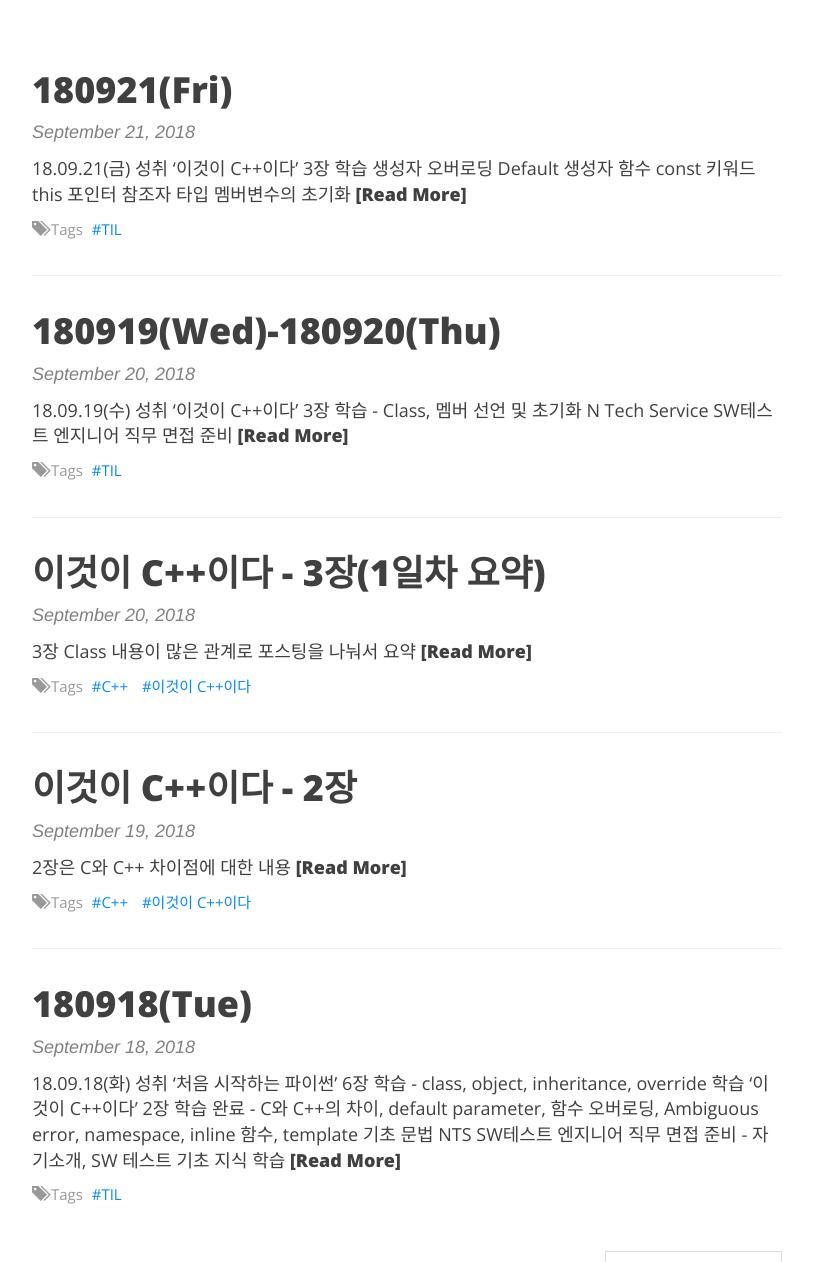
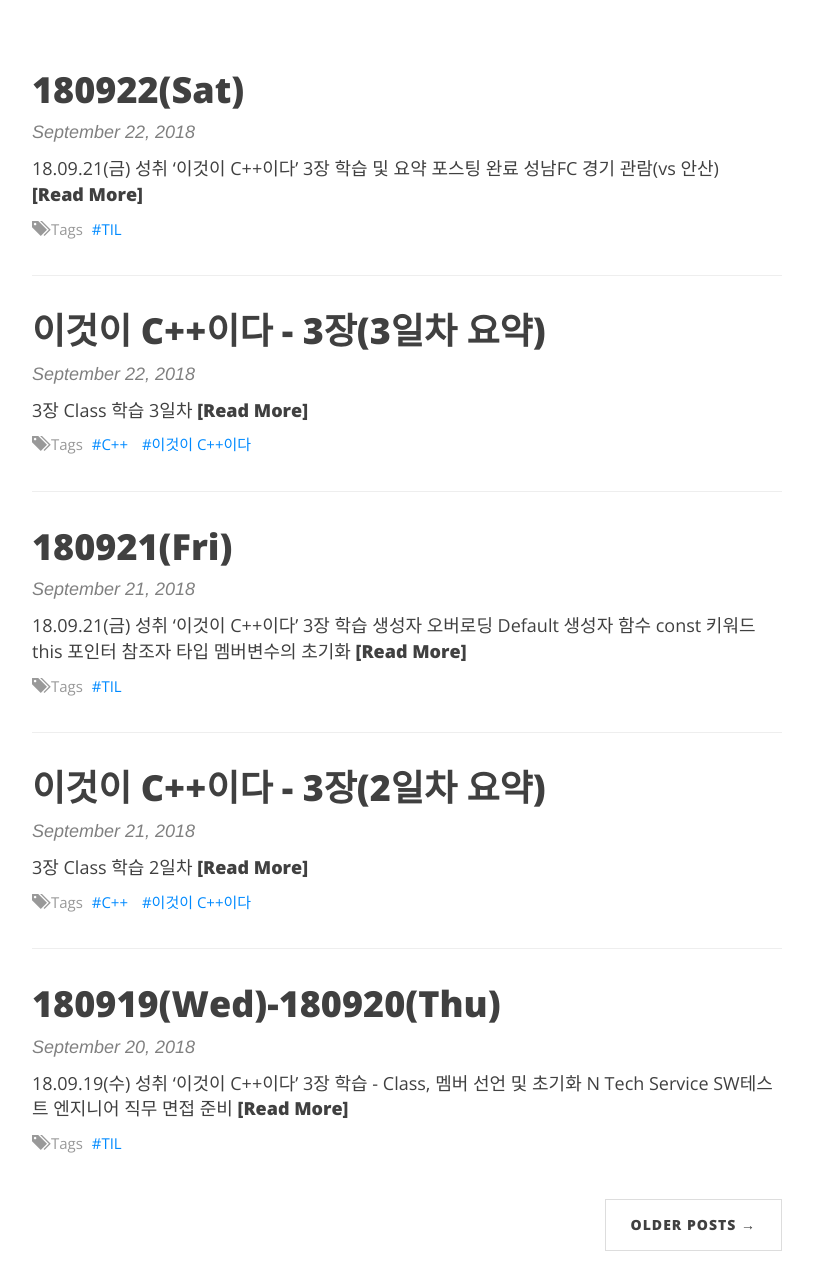
Before and after one commit to choidslab/choidslab.github.io, a Jekyll site: the page built from index.html, in a window 1280 px wide and 1400 px high, scrolled down 405 px. Shown: the part 138-1400 px from the top of the window, without its empty margins (233-1046 px from the left). Built offline with Jekyll 4.4.1, drawn with Linux system fonts in a browser that asks for light colours; nearby versions of some CDN libraries; the list of posts is cut into pages by our own code; some of the changed lines change nothing that is shown.

Commit message:
이것이 C++이다 3장 요약 완료,TIL180922 작성

````diff
--- a/_posts/CC++/2018-09-20-Cplus-ch3.md
+++ b/_posts/CC++/2018-09-20-Cplus-ch3.md
@@ -11,7 +11,7 @@ tags: [C++, 이것이 C++이다, ]
 ---
 
 # 3장 Class
-내용이 많은 관계로 포스팅을 나눠서 요약
+내용이 많은 관계로 포스팅을 나눠서 요약 (학습 1일차)
 
 ### 1. class와 struct 차이
   - class와 struct는 매우 유사
--- /dev/null
+++ b/_posts/CC++/2018-09-22-Cplus-ch3_2.md
@@ -0,0 +1,239 @@
+---
+layout: post
+title: "이것이 C++이다 - 3장(2일차 요약)"
+subtitle: ""
+date: 2018-09-21 12:00:00 +0900
+comments: true
+author: DSLab
+background: '/img/bg-index.jpg'
+category: ccplus
+tags: [C++, 이것이 C++이다, ]
+---
+
+# 3장 Class
+학습 2일차
+
+### 1. 동적 객체의 생성 및 소멸
+  - `new` 키워드로 객체 동적 생성, `delete` 키워드로 객체 소멸(생성자, 소멸자 호출)
+  - 생성자와 소멸자의 호출 시점을 잘 알아야 함
+  - `배열로 생성한 객체는 반드시 배열로 삭제`(배열로 삭제하지 않을 경우 배열 첫 번째 요소만 삭제)
+
+```c++
+#include <iostream>
+using namespace std;
+
+class CTest
+{
+private:
+    int m_nData;
+
+public:
+    CTest()
+    {
+        cout << "CTest::CTest()" << endl;
+    }
+
+    ~CTest()
+    {
+        cout << "~CTest::CTest()" << endl;
+    }
+};
+
+int main()
+{
+    cout << "Begin" << endl;
+
+ // new 연산자를 이용해 객체 생성
+ // CTest `*pData` = new CTest;
+    cout << "Test" << endl;
+
+ // delete 연산자를 이용해 객체 삭제
+    delete pData;
+    cout << "End" << endl;
+
+    CTest `*pData` = new CTest[3];
+
+    delete[] pData;
+
+    cout << "End" << endl;
+
+    return 0;
+}
+// 실행결과
+// Begin
+// CTest::CTest()
+// CTest::CTest()
+// CTest::CTest()
+// ~CTest::CTest()
+// ~CTest::CTest()
+// ~CTest::CTest()
+// End
+```
+<br>
+
+### 2. 참조(Reference) type 멤버 초기화
+  - class 멤버변수도 참조 type으로 선언 가능
+  - `참조자는 반드시 선언과 동시에 초기화` 되어야 함
+  - 멤버 이니셜라이저(Member Initializer)에 의해 초기화
+
+```c++
+#include <iostream>
+using namespace std;
+
+class CTest
+{
+private:
+    // 참조자 타입의 멤버변수
+    int &m_Data;
+public:
+
+    // 참조자 타입의 멤버변수는 반드시 객체 생성과 동시에 초기화 되어야 한다!
+    // (참조자는 선언과 동시에 초기화 되어야 하기 때문에)
+    CTest(int &nParam) : m_Data(nParam)
+    {
+        // empty
+    }
+
+    int GetData()
+    {
+        return m_Data;
+    }
+
+};
+
+int main()
+{
+    int num = 10;
+    // 객체 생성 및 생성자에 인자값 전달을 통해 초기화
+    CTest test(num);
+
+    cout << test.GetData() << endl;
+
+    // 참조 원본값 수정 후 결과
+    num = 20;
+    cout << test.GetData() << endl;
+
+    return 0;
+}
+
+// 실행 결과
+// 10
+// 20
+```
+<br>
+
+### 3. 생성자 오버로딩
+  - 생성자도 함수이기 때문에 오버로딩 가능
+  - 생성자를 오버로딩 할 경우 중복된 코드를 작성하기 때문에 비효율적
+  - C++11에는 `생성자 위임`이 가능(생성자에서 이미 정의된 생성자 호출 가능)
+  - 생성자 위임 예시 코드 `CMyPoint(int x, int y) : CMyPoint(x)`
+
+```c++
+#include <iostream>
+using namespace std;
+
+class CMyPoint
+{
+private:
+    int m_x = 0;
+    int m_y = 0;
+public:
+    CMyPoint(int x)
+    {
+        cout << "CMyPoint(int)" << endl;
+        // x 값이 100을 넘는지 검사, 넘을 경우 100으로 값 고정
+        if(x > 100)
+            x = 100;
+
+        m_x = x;
+    }
+
+    // C++11에서는 생성자에서 이미 정의된 생성자를 호출하여 멤버변수 초기화 가능
+    CMyPoint(int x, int y) : CMyPoint(x)
+    {
+        cout << "CMyPoint(int, int)" << endl;
+
+        // y값 검사 후 200이 넘으면 200으로 값 고정
+        if(y > 200)
+            y = 200;
+
+        m_y = y;
+    }
+
+    void Print()
+    {
+        cout << "X: " << m_x << endl;
+        cout << "Y: " << m_y << endl;
+    }
+};
+
+int main()
+{
+    CMyPoint ptBegin(110);
+    ptBegin.Print();
+
+    CMyPoint ptEnd(50, 250);
+    ptEnd.Print();
+
+    return 0;
+}
+
+// 실행결과
+// CMyPoint(int)
+// X: 100
+// Y: 0
+// CMyPoint(int) --> 매개변수가 2개인 생성자에서 매개변수가 1개인 생성자를 호출
+// CMyPoint(int, int)
+// X: 50
+// Y: 200
+```
+<br>
+
+### 4. 명시적 Default 생성자
+  - `default` 키워드를 통해 명시적으로 Default 생성자 선언 & 정의
+  - Default 생성자를 구현하지 않고 새로운 생성자를 구현할 경우 Default 생성자는 사라진다.
+    - `delete` 키워드를 통해 Default 생성자의 삭제를 명시할 수 있다.
+    - ex) `CTest() = delete;`
+
+```c++
+#include <iostream>
+using namespace std;
+
+class CTest
+{
+public:
+    int m_nData = 5;
+    // 함수의 선언과 정의는 분리하는 것이 효율적일 때가 많다.
+    // CTest();
+
+    // default 키워드를 사용하면 Default 생성자의 선언과 정의를 한 번에 처리할 수 있다.
+    CTest() = default;
+
+};
+
+// class 외부에 Default 생성자 정의
+//CTest::CTest()
+//{
+//    // empty
+//}
+
+int main()
+{
+    CTest a;
+    cout << a.m_nData << endl;
+
+    return 0;
+}
+```
+
+<br>
+
+>본 포스팅 내용은 `이것이 C++이다`를 학습한 내용을 바탕으로 요약한 글입니다. 코드에 문제가 있을 수 있으며 다소 부정확한 내용이 있을 수 있으니 참고하시기 바랍니다. 잘못된 내용이 있다면 덧글로 남겨주시면 내용을 반영하여 수정하도록 하겠습니다. 감사합니다.
+
+<br>
+
+---
+
+#### [Reference]
+
+[1] 이것이 C++이다, p.125-135
--- /dev/null
+++ b/_posts/CC++/2018-09-22-Cplus-ch3_3.md
@@ -0,0 +1,240 @@
+---
+layout: post
+title: "이것이 C++이다 - 3장(3일차 요약)"
+subtitle: ""
+date: 2018-09-22 22:00:00 +0900
+comments: true
+author: DSLab
+background: '/img/bg-index.jpg'
+category: ccplus
+tags: [C++, 이것이 C++이다, ]
+---
+
+# 3장 Class
+학습 3일차
+
+### 1. this 포인터
+  - this 포인터(`*this`)는 class에 의해 생성된 실제 객체의 주소를 가리키는 포인터
+  - `*this`를 통해 생성된 객체 자신의 멤버변수 및 멤버함수에 접근
+  - 아래의 코드 PrintData() 함수에서 m_data에 접근하는 것은 실제 컴파일에서 `this->m_data`로 변환되어 컴파일
+
+```c++
+#include <iostream>
+using namespace std;
+
+class CMyData
+{
+private:
+    int m_data;
+public:
+    CMyData(int nParam) : m_data(nParam)
+    {
+
+    }
+
+    void PrintData()
+    {
+        // m_data 출력
+        cout << m_data << endl;
+        // CMyData 클래스의 멤버변수 m_data 출력
+        cout << CMyData::m_data << endl;
+        // 멤버함수를 호출한 인스턴스의 m_data 멤버 값 출력
+        cout << `this->m_data` << endl;
+        // 멤버함수를 호출한 인스턴스의 CMyData 클래스 멤버 m_data 출력
+        cout << `this->CMyData::m_data` << endl;
+    }
+
+};
+
+int main()
+{
+    CMyData a(5), b(10);
+    a.PrintData();
+    b.PrintData();
+
+    return 0;
+}
+// 실행결과
+// 5
+// 5
+// 5
+// 5
+// 10
+// 10
+// 10
+// 10
+```
+<br>
+
+### 2. 상수형 함수
+  - 멤버함수에 `const` 키워드를 붙여 실수로 멤버변수를 변경하지 못하도록 사전에 방지
+  - 상수화된 멤버함수는 멤버변수에 대한 읽기만 가능하도록 설정
+  - 단, 멤버변수에 `mutable` 키워드가 선언되었을 경우 `const` 선언된 멤버함수에서도 멤버변수 값 변경 가능
+
+```c++
+#include <iostream>
+using namespace std;
+
+class CTest
+{
+private:
+    int m_nData = 0;
+    // `mutable` int m_nData = 0; <-- mutable 선언으로 값을 변경할 수 있음
+
+public:
+    CTest(int nParam) : m_nData(nParam) {}
+    ~CTest(){}
+
+    // 멤버함수 끝에 const 키워드를 입력하여 멤버변수에 대한 잘못된 변경을 사전에 방지한다.
+    // 멤버함수에서 멤버변수에 대한 읽기 기능만 가능하도록 함
+    int GetData() const
+    {
+        return m_nData;
+    }
+
+    int SetData(int nParam)
+    {
+        m_nData = nParam;
+    }
+};
+
+int main()
+{
+    CTest test(10);
+    cout << test.GetData() << endl;
+
+    return 0;
+}
+```
+<br>
+
+### 3. 멤버함수 오버로딩
+  - 동일 이름의 함수가 여러개 존재할 수 있음(2장 함수 오버로딩 내용 참고)
+  - 함수 오버로딩의 조건(매개변수 개수가 달라야 함, 매개변수 type이 달라야 함)
+  - 잘못된 함수 오버로딩 문법(Return type만 다른 경우)
+  - `delete` 키워드를 통해 오버로딩 된 함수의 접근을 차단(컴파일 에러 발생)
+    - ex) `void SetData(double dParam) = delete;`
+
+```c++
+#include <iostream>
+using namespace std;
+
+class CMyData
+{
+private:
+    int m_nData;
+public:
+    CMyData(): m_nData(0){}
+    int GetData()
+    {
+        return m_nData;
+    }
+    void SetData(int nParam) // 매개변수 type - int
+    {
+        m_nData = nParam;
+    }
+
+    void SetData(double nParam) // 매개변수 type - double
+    {
+        m_nData = 0;
+    }
+
+};
+
+int main()
+{
+    CMyData a;
+
+    // SetData(int) 함수 호출
+    a.SetData(10);
+    cout << a.GetData() << endl;
+
+    CMyData b;
+    // SetData(double) 함수 호출
+    b.SetData(5.5);
+    cout << b.GetData() << endl;
+
+    return 0;
+}
+```
+<br>
+
+### 4. static 멤버
+  - 일반적으로 class의 멤버함수(또는 멤버변수)에 접근하려면 객체 생성 후 접근
+  - 그러나 객체 생성 없이 멤버함수(멤버변수)에 접근해야 할 때가 있음
+  - 이 때 함수를 전역 위치에 선언하는 대신 class 멤버함수(멤버변수)로 구현한 뒤 static 키워드를 써줌
+    - 전역함수(전역변수)와 동일한 효과를 얻을 수 있음
+    - 전역 위치에 직접 구현한 것보다 안전하게 함수 및 변수를 사용할 수 있음
+  - static 멤버에는 `this 포인터 사용 불가능`
+
+```c++
+// class 내부에서 멤버에 static 키워드 사용시 전역 선언처럼 사용 가능
+// 전역변수, 전역함수로 만들어서 사용할 경우 발생할 수 있는 문제를 방지하기 위해 class 내부에 정의 후 static 선언!
+// static 선언된 멤버는 객체 생성 없이 호출이 가능하다. (객체 생성 없이 특정 함수나 변수를 사용해야 할 때 활용)
+
+#include <iostream>
+using namespace std;
+
+class CTest
+{
+private:
+    int m_nData;
+
+    // static 멤버변수 선언(정의는 하지 않음)
+    static int m_nCount;
+
+public:
+    CTest(int nParam) : m_nData(nParam)
+    {
+        m_nCount++;
+    }
+
+    int GetData()
+    {
+        return m_nData;
+    }
+
+    void ResetCount()
+    {
+        m_nCount = 0;
+    }
+
+    // static 멤버함수 선언 및 정의
+    static int GetCount()
+    {
+        return m_nCount;
+    }
+};
+
+// class 내부에 선언된 static 멤버변수의 정의
+// 중요: static 변수의 선언과 정의는 반드시 분리
+int CTest::m_nCount = 0;
+
+int main()
+{
+    CTest a(5), b(10);
+
+    // static 멤버에 접근 (객체 생성 후 멤버에 접근한 경우)
+    cout << a.GetCount() << endl;
+    b.ResetCount();
+
+    // 객체 생성 없이 class 내부에 선언된 멤버에 접근 가능
+    cout << CTest::GetCount() << endl;
+
+    return 0;
+}
+```
+
+
+
+<br>
+
+>본 포스팅 내용은 `이것이 C++이다`를 학습한 내용을 바탕으로 요약한 글입니다. 코드에 문제가 있을 수 있으며 다소 부정확한 내용이 있을 수 있으니 참고하시기 바랍니다. 잘못된 내용이 있다면 덧글로 남겨주시면 내용을 반영하여 수정하도록 하겠습니다. 감사합니다.
+
+<br>
+
+---
+
+#### [Reference]
+
+[1] 이것이 C++이다, p.138-171
--- /dev/null
+++ b/_posts/TWIL/2018-09-22-180922.md
@@ -0,0 +1,28 @@
+---
+layout: post
+title: "180922(Sat)"
+subtitle: ""
+date: 2018-09-22 22:23:00 +0900
+comments: true
+author: DSLab
+background: '/img/bg-index.jpg'
+category: TIL
+tags: [TIL]
+---
+
+## 18.09.21(금)
+### 성취
+  - '이것이 C++이다' 3장 학습 및 요약 포스팅 완료
+  - 성남FC 경기 관람(vs 안산)
+
+### 회고
+  - 마음은 조급한데 연휴는 다가왔다. 마음을 잘 다스리고 조급하게 생각하지 말고 여유를 갖고 가족, 친척들과 시간을 보내고 틈틈이 공부하자.
+  - `이것이 C++이다` 3장 class 내용을 학습하는데 생각보다 많은 시간을 보냈다. 실습과제까지 따라하다보니 시간이 많이 들었다. 열혈 C++을 1독 했기 때문에 빠르게 복습을 진행하자.
+  - 한꺼번에 너무 많은 계획을 세우고 실천하려고 했던 것 같다. 분량을 조금 줄이되 매일 조금씩이라도 학습을 꾸준히 하자. `꾸준함이 곧 실력`임을 잊지 말자.
+
+### 내일 할 일
+  - 추석은 가족들과...
+  - 그럼에도 시간내서 할 일
+    - 입사 지원서 작성(펜타시큐리티)
+    - C++, Python 학습
+  - 대학원 연구 실험에 사용했던 Python 스크립트 정리 및 Github 블로그 포스팅 - 09/25(화)에 작성
````
